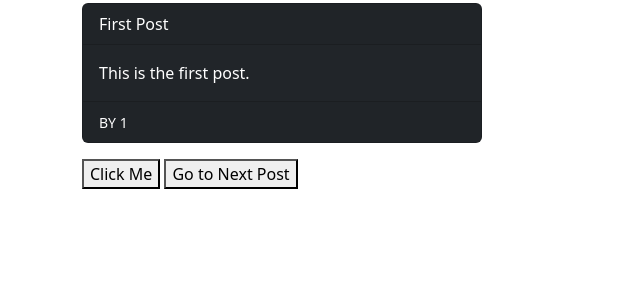
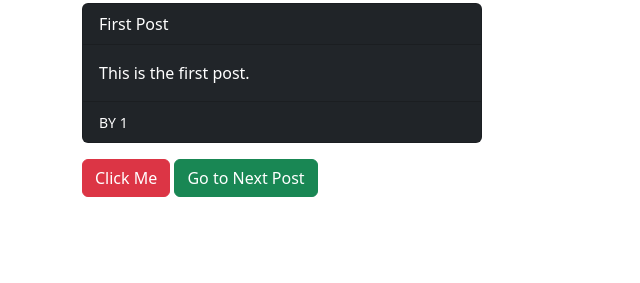
Before and after one commit to mhasan-exe/basicfastapi, a FastAPI app: page /posts/1 in a window 1280 px wide. Shown: the part 269-552 px from the top of the page, without its empty margins (0-640 px from the left). Run offline with FastAPI, Linux system fonts and the light colour scheme.

Commit message:
buttons bootstrap

```diff
--- a/templates/post.html
+++ b/templates/post.html
@@ -11,6 +11,6 @@
             <small class="text-white"> BY {{post.id}}</small>
         </div>
 </div>
-<button type="button" onclick="alert('Hello World!')">Click Me</button>
-<a href="/posts/{{ post.id + 1 }}"><button type="button">Go to Next Post</button></a>
+<button type="button" class="btn btn-danger" onclick="alert('Hello World!')">Click Me</button>
+<a href="/posts/{{ post.id + 1 }}"><button type="button" class="btn btn-success">Go to Next Post</button></a>
 {% endblock %}
```
